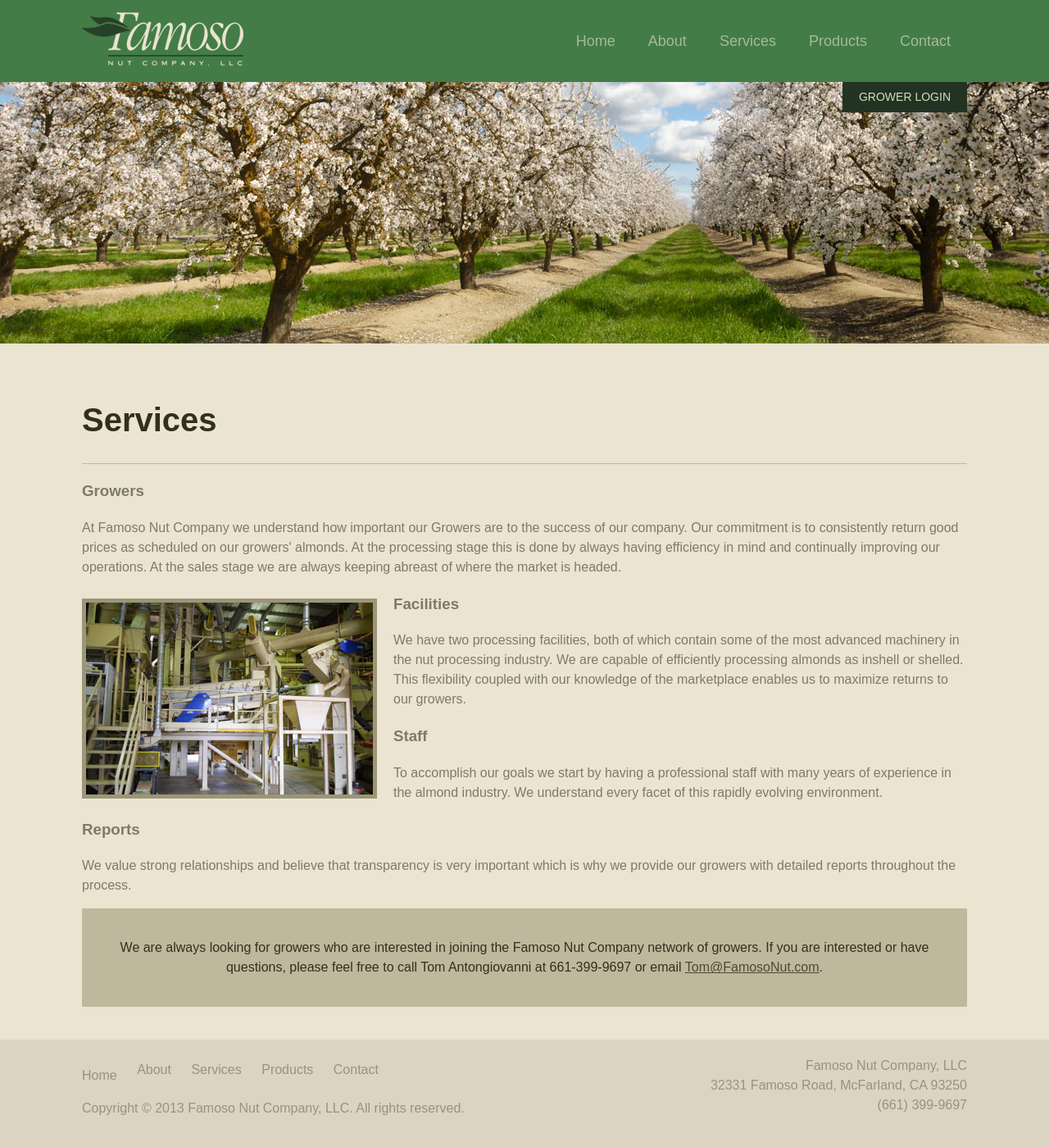
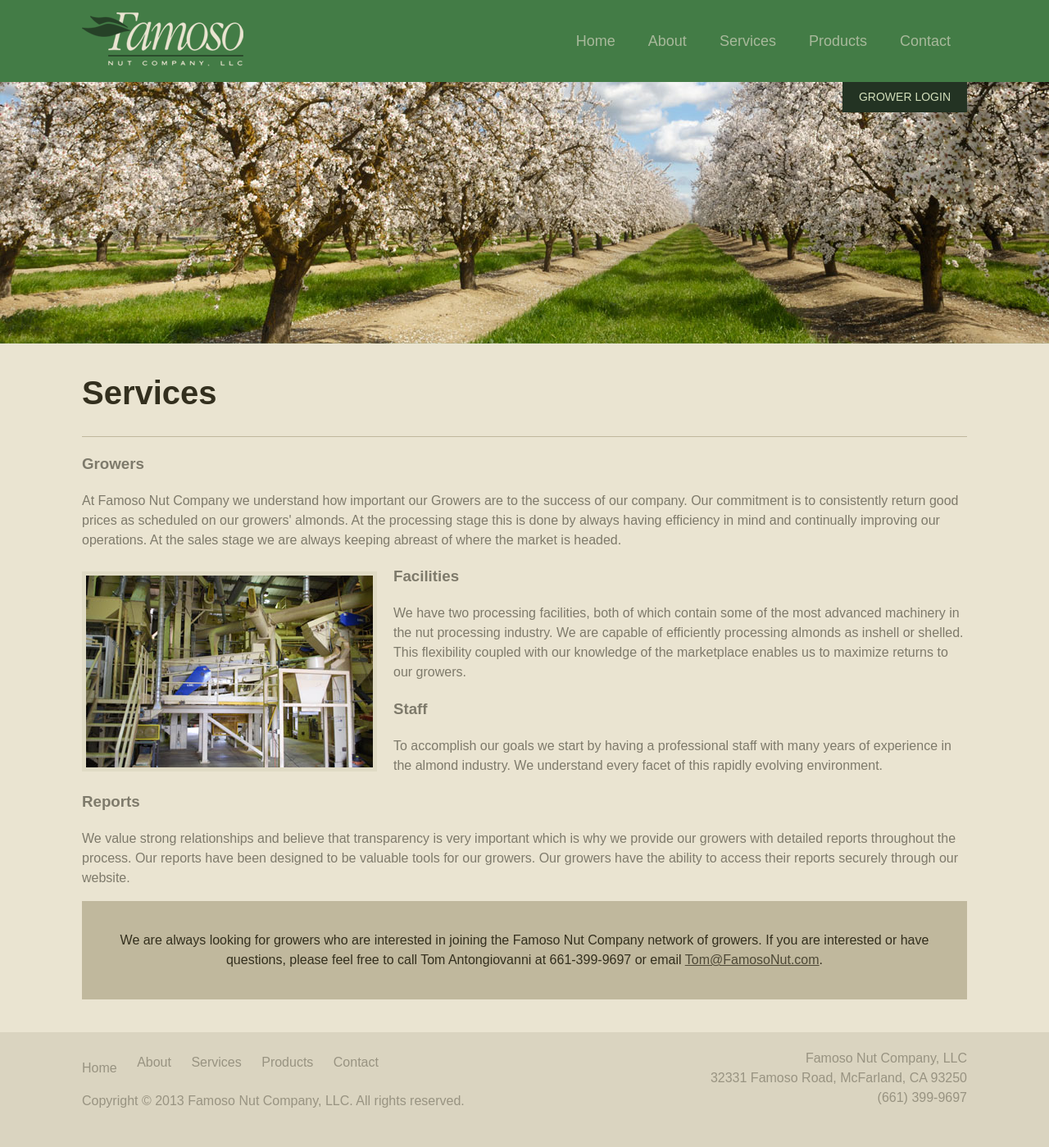
Before and after one commit to sao/famoso-2013, a Jekyll site: the page built from services/index.html, in a window 1280 px wide and 1400 px high, scrolled down 81 px. Shown: the whole window at 82% size. Built offline with Jekyll 4.4.1, drawn with Linux system fonts in a browser that asks for light colours; nearby versions of some CDN libraries; Markdown is read by kramdown in place of the engine named in the settings.

Commit message:
finish pages; update footer links; add map js

```diff
--- a/_layouts/default.html
+++ b/_layouts/default.html
@@ -53,11 +53,11 @@
       <footer class="wrapper">
         <div class="pull-left">
           <ul>
-            <li class="home"><a href="#">Home</a></li>
-            <li class="about"><a href="#">About</a></li>
-            <li class="services"><a href="#">Services</a></li>
-            <li class="products"><a href="#">Products</a></li>
-            <li class="contact"><a href="#">Contact</a></li>
+            <li class="home"><a href="/">Home</a></li>
+            <li class="about"><a href="/about">About</a></li>
+            <li class="services"><a href="/services">Services</a></li>
+            <li class="products"><a href="/products">Products</a></li>
+            <li class="contact"><a href="/contact">Contact</a></li>
           </ul>
           <p class="copyright">
             Copyright &copy; 2013 Famoso Nut Company, LLC. All rights reserved.
@@ -79,6 +79,36 @@
 
     <script src="js/global.js"></script>
 
+    {% if page.has_map %}
+      <script type="text/javascript" src="http://maps.googleapis.com/maps/api/js?sensor=false"></script>
+      <script type="text/javascript">
+        $(document).ready(function() {
+          var famoso_lat_lang = new google.maps.LatLng(35.602393, -119.192054);
+            var myOptions = {
+              zoom: 12,
+              center: famoso_lat_lang,
+              mapTypeId: google.maps.MapTypeId.ROADMAP
+            };
+            var map = new google.maps.Map(document.getElementById("map_canvas"), myOptions);
+          var marker = new google.maps.Marker({
+                position: famoso_lat_lang,
+                map: map,
+                title:"Famoso Nut Company, LLC"
+          });
+          var contentString = '<div>'+
+              '<h3 style="margin:0">Famoso Nut Company, LLC</h3>'+
+              '<p>32331 Famoso Road<br/>McFarland, CA 93250<br/>(661) 399-9697</p>'+
+              '</div>';
+          var infowindow = new google.maps.InfoWindow({
+              content: contentString
+          });
+          google.maps.event.addListener(marker, 'click', function() {
+            infowindow.open(map,marker);
+          });
+        })
+      </script>
+    {% endif %}
+
     <script>
         var _gaq=[['_setAccount','UA-XXXXX-X'],['_trackPageview']];
         (function(d,t){var g=d.createElement(t),s=d.getElementsByTagName(t)[0];
--- a/css/style.css
+++ b/css/style.css
@@ -413,13 +413,17 @@
   .wrapper h2 {
     color: #332f1e;
     font-size: 2.5em;
-    line-height: 1; }
+    line-height: 1;
+    margin-top: 0em; }
+  .wrapper .section h2 {
+    margin-top: 1em; }
   .wrapper hr {
     background: #c0b89d;
     border: 0; }
 
 .header {
   position: fixed;
+  z-index: 9999;
   width: 100%;
   background: #437c46;
   height: 100px; }
@@ -505,18 +509,21 @@
     font-size: 2em;
     padding-top: 90px;
     width: 210px;
-    height: 35px; }
+    height: 35px;
+    margin-right: 20px; }
   .main .section {
     overflow: hidden;
     padding: 20px 0;
     margin: 0 auto; }
 
+.quality p {
+  margin: 25px 0 0; }
 .quality .icon {
   background-image: url("../images/layout/icon-check.png");
   float: left; }
 
 .safety p {
-  margin: 40px 0 0; }
+  margin: 30px 0 0; }
 .safety .icon {
   background-image: url("../images/layout/icon-shield.png");
   float: left; }
@@ -534,7 +541,7 @@
   margin-top: 1em; }
 
 img {
-  border: 5px solid #9c9577; }
+  border: 5px solid #e0dbc5; }
   img.pull-left {
     float: left;
     clear: right;
@@ -557,6 +564,36 @@
 .services img.pull-left {
   margin-top: 10px;
   margin-right: 20px; }
+
+.contact .locations {
+  overflow: hidden;
+  margin-top: 40px; }
+.contact .locations-info {
+  width: 280px;
+  float: left; }
+.contact .locations-map {
+  border: 5px solid #e0dbc5;
+  width: 790px;
+  float: right; }
+
+.contacts-container {
+  overflow: hidden;
+  width: 980px;
+  margin: 20px 0; }
+  .contacts-container h3 {
+    width: 120px;
+    float: left;
+    text-align: right;
+    margin-top: 0;
+    margin-right: 160px; }
+  .contacts-container .contacts-group {
+    width: 700px;
+    float: left;
+    overflow: hidden; }
+    .contacts-container .contacts-group p {
+      float: left;
+      width: 233px;
+      margin: 0 0 20px; }
 
 .footer {
   background: #dad4c0; }
--- a/services/index.html
+++ b/services/index.html
@@ -41,7 +41,9 @@
     <p>
       We value strong relationships and believe that transparency
       is very important which is why we provide our growers with
-      detailed reports throughout the process.
+      detailed reports throughout the process. Our reports have been
+      designed to be valuable tools for our growers. Our growers have
+      the ability to access their reports securely through our website.
     </p>
 
     <div class="inquiry-block">
```
Also changed, not shown: contact/index.html (+97 -1 lines), sass/style.sass (+42 -2 lines), README.md.
